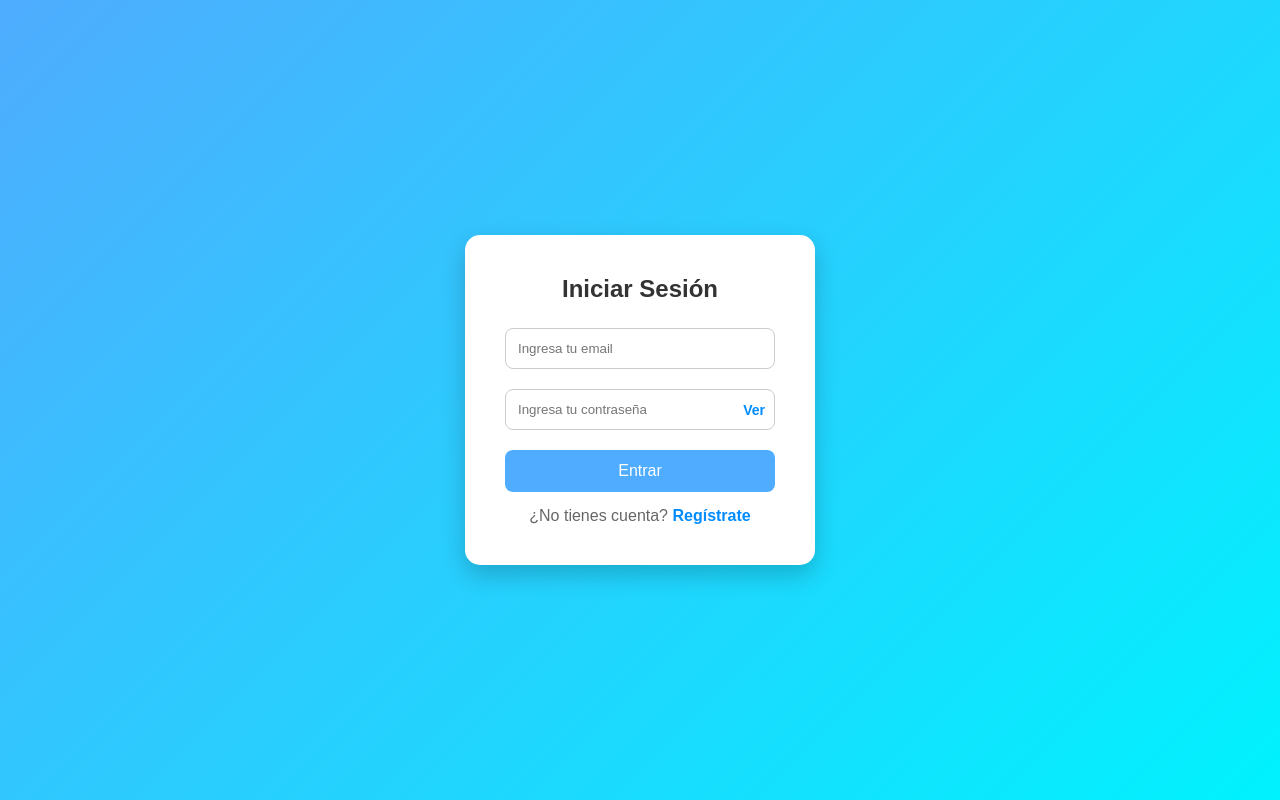
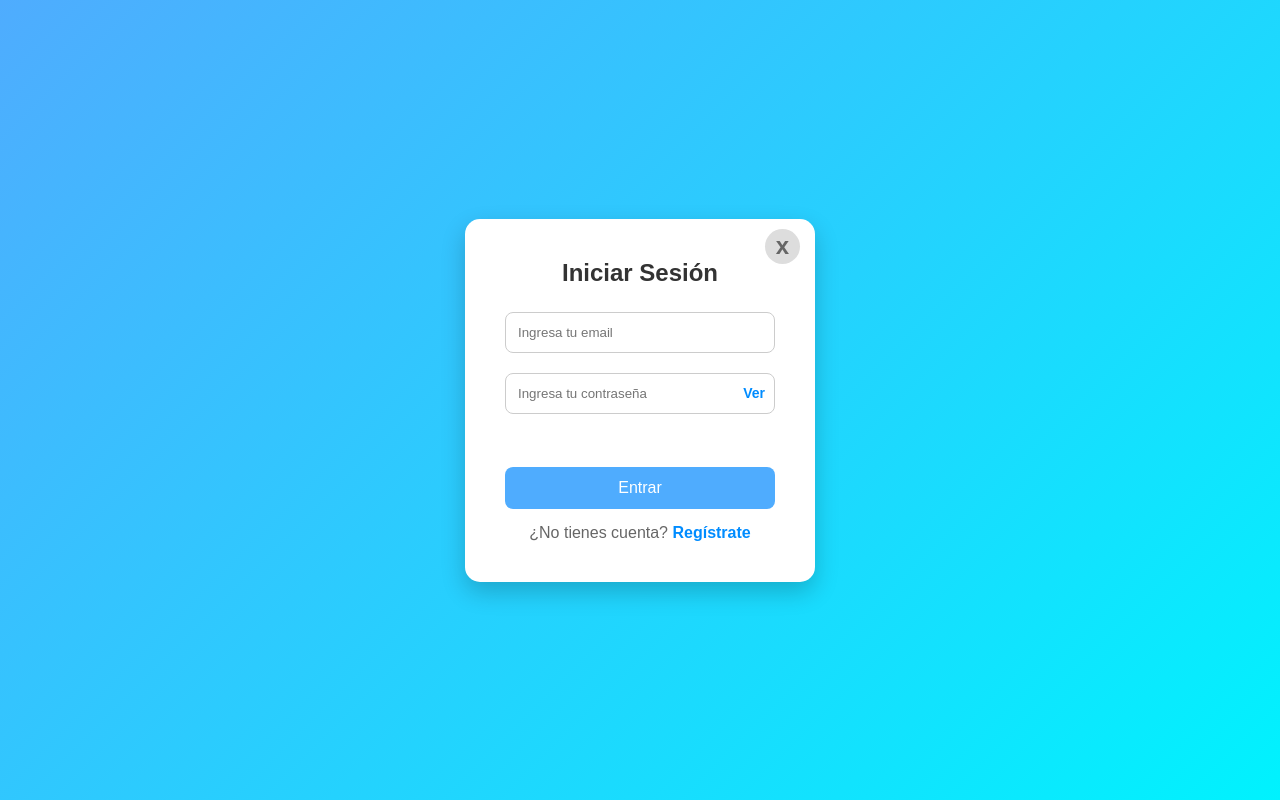
Before and after one commit to pickaprox28-lab/pagina-proyecto, a plain HTML site: page account/login.html in a window 1280 px wide. Drawn offline with Linux system fonts and the light colour scheme.

Commit message:
se agrego captcha y boton de salida en direccion al menu, en login y sign_up

```diff
--- a/account/login.html
+++ b/account/login.html
@@ -23,7 +23,7 @@ body{
 }
 
 .container{
-  background: white;
+  background: rgb(255, 255, 255);
   width: 350px;
   padding: 40px;
   border-radius: 15px;
@@ -99,11 +99,60 @@ input:focus{
   font-weight: bold;
 }
 
+.container{
+  position: relative;
+  background: rgb(255, 255, 255);
+  width: 350px;
+  padding: 40px;
+  border-radius: 15px;
+  box-shadow: 0 10px 25px rgba(0,0,0,0.2);
+}
+
+.close-btn{
+  position: absolute;
+  top: 10px;
+  right: 15px;
+  width: 35px;
+  height: 35px;
+
+  display: flex;
+  justify-content: center;
+  align-items: center;
+
+  background: #dddddd;
+  border-radius: 50%;
+  border: none;
+
+  text-decoration: none;
+  color: #666;
+  font-size: 24px;
+  font-weight: bold;
+  cursor: pointer;
+
+  transition: 0.3s;
+}
+
+.close-btn:hover{
+  background: #ff4d4d;
+  color: rgb(255, 255, 255);
+}
+
+.g-recaptcha{
+  display: flex;
+  justify-content: center;
+  margin: 15px 0;
+}
+
 </style>
+
+<script src="https://www.google.com/recaptcha/api.js" async defer></script>
+
 </head>
 <body>
 
 <div class="container">
+
+  <a href="index.html" class="close-btn">x</a>
 
   <h2>Iniciar Sesión</h2>
 
@@ -123,6 +172,14 @@ input:focus{
 
     </div>
 
+    <div class="recaptcha-container">
+      <div class="g-recaptcha"
+       data-sitekey="6Ldxev8sAAAAAKLjNqd3kQQS776nvI_kLnOJAXVZ">
+      </div>
+    </div>
+
+    <br>
+
     <button type="submit" class="login-btn">
       Entrar
     </button>
@@ -131,7 +188,7 @@ input:focus{
 
   <div class="register-link">
     ¿No tienes cuenta?
-    <a href="registro.html">Regístrate</a>
+    <a href="sign_up.html">Regístrate</a>
   </div>
 
 </div>
@@ -153,9 +210,17 @@ function mostrarPassword(){
   }
 }
 
+//captcha///////////////////////////////////////////////////////////////////////
 function login(event){
 
   event.preventDefault();
+
+  const captcha = grecaptcha.getResponse();
+
+  if(captcha.length === 0){
+    alert("Debes completar el CAPTCHA");
+    return;
+  }
 
   const email = document.getElementById("email").value;
   const password = document.getElementById("password").value;
@@ -176,6 +241,7 @@ function login(event){
 
     alert("Correo o contraseña incorrectos");
 
+    grecaptcha.reset();
   }
 }
 
```
Also changed, not shown: account/sign_up.html (+63 -0 lines).
